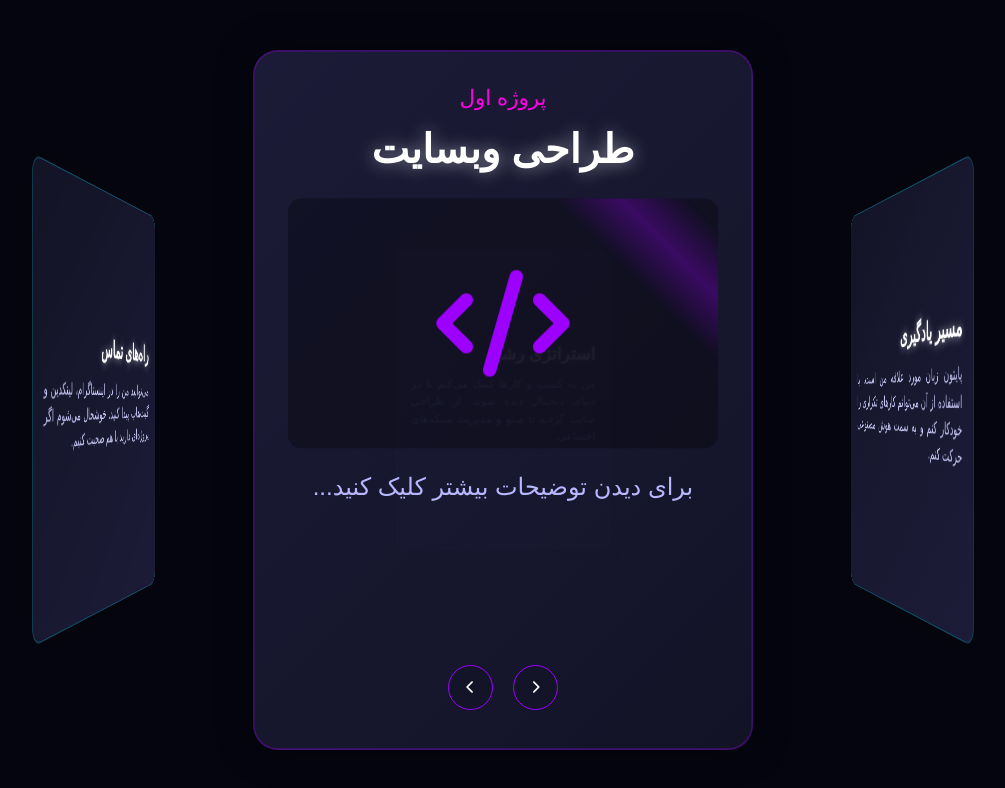
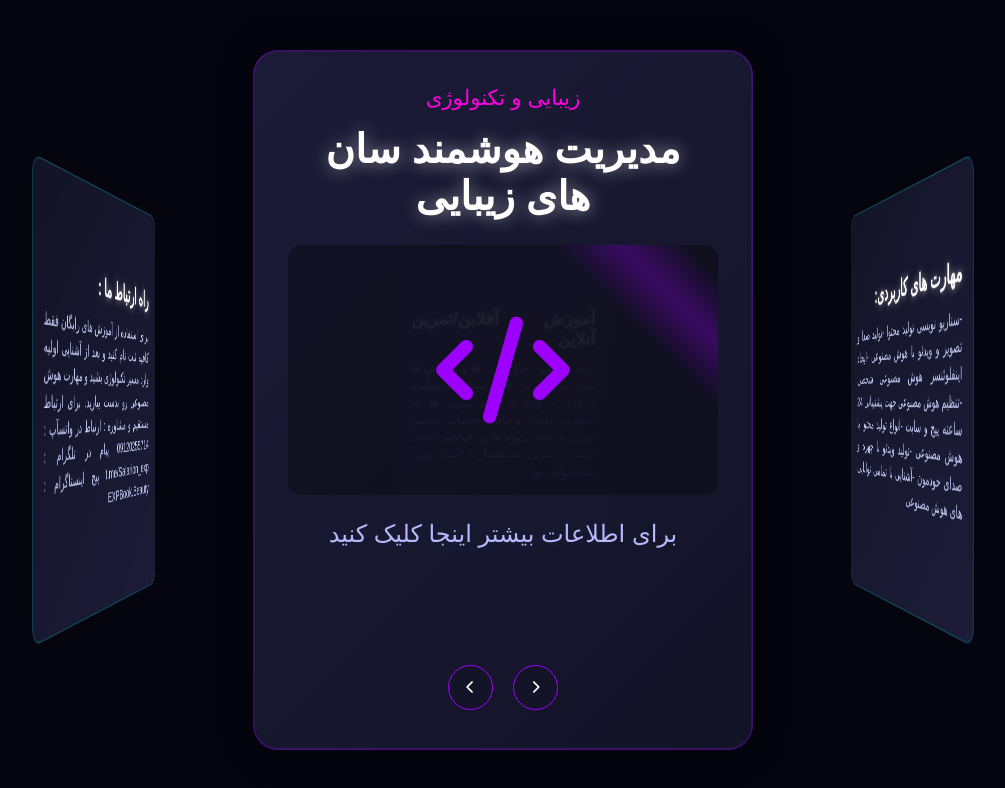
Before and after one commit to Salarion-ai/my-3d-site, a plain HTML site: page index.html in a window 1280 px wide. Shown: the whole page, without its empty margins (137-1142 px from the left). Drawn offline with Linux system fonts and the light colour scheme; a web font is replaced by a local one.

Commit message:
Update index.html

```diff
--- a/index.html
+++ b/index.html
@@ -143,17 +143,17 @@
           <div class="card-inner">
             <div class="card-front">
               <div class="card-content">
-                <div class="memory-date">پروژه اول</div>
-                <h3>طراحی وبسایت</h3> <div class="memory-image">
+                <div class="memory-date">زیبایی و تکنولوژی</div>
+                <h3>مدیریت هوشمند سان های زیبایی</h3> <div class="memory-image">
                   <i class="fa-solid fa-code"></i> <div class="glitch-effect"></div>
                 </div>
-                <p class="memory-preview">برای دیدن توضیحات بیشتر کلیک کنید...</p>
+                <p class="memory-preview">برای اطلاعات بیشتر اینجا کلیک کنید</p>
               </div>
             </div>
             <div class="card-back">
-              <h3>جزئیات پروژه</h3>
+              <h3>هوش مصنوعی دستیار شماست</h3>
               <p>
-                این اولین پروژه من بود که با عشق و علاقه انجام دادم. در این پروژه یاد گرفتم که چطور با HTML و CSS کار کنم و ایده‌هایم را به واقعیت تبدیل کنم.
+                با قدرت هوش مصنوعی بدون جلوی دوربین رفتن به بهترین شکل مهارتتون رو معرفی کنید و پاسخ دهی به پیامها و ویسها رو به هوش مصنوعی بسپارید و نهایی کردن فروش رو هم هوش مصنوعی براتون انجام میده
               </p>
             </div>
           </div>
@@ -163,19 +163,25 @@
           <div class="card-inner">
             <div class="card-front">
               <div class="card-content">
-                <div class="memory-date">مهارت‌ها</div>
-                <h3>برنامه‌نویسی پایتون</h3>
+                <div class="memory-date">EXPBook و مهارت شما</div>
+                <h3>تجربه شما در کنار هوش مصنوعی قابل کپی نیست</h3>
                 <div class="memory-image">
                   <i class="fa-brands fa-python"></i>
                   <div class="glitch-effect"></div>
                 </div>
-                <p class="memory-preview">دنیای داده‌ها و هوش مصنوعی...</p>
+                <p class="memory-preview">برای دیدن مهارت ها کلیک کنید</p>
               </div>
             </div>
             <div class="card-back">
-              <h3>مسیر یادگیری</h3>
+              <h3>مهارت های کاربردی:</h3>
               <p>
-                پایتون زبان مورد علاقه من است. با استفاده از آن می‌توانم کارهای تکراری را خودکار کنم و به سمت هوش مصنوعی حرکت کنم.
+                -سناریو نویسی تولید محتوا
+                -تولید صدا و تصویر و ویدئو با هوش مصنوعی
+                -ایجاد اینفلوئنسر هوش مصنوعی شخصی
+                -تنظیم هوش مصنوعی جهت پشتیبانی 24 ساعته پیج و سایت
+                -انواع تولید محتوا با هوش مصنوعی
+                -تولید ویدئو با چهره و صدای خودمون
+                -آشنایی با تمامی توانایی های هوش مصنوعی
               </p>
             </div>
           </div>
@@ -185,19 +191,21 @@
           <div class="card-inner">
             <div class="card-front">
               <div class="card-content">
-                <div class="memory-date">خدمات</div>
-                <h3>مشاوره دیجیتال</h3>
+                <div class="memory-date">کارگاه مهارت سازی</div>
+                <h3>دوره تخصصی هوش مصنوعی و زیبایی</h3>
                 <div class="memory-image">
                   <i class="fa-solid fa-rocket"></i>
                   <div class="glitch-effect"></div>
                 </div>
-                <p class="memory-preview">رشد کسب و کار شما...</p>
+                <p class="memory-preview">جهت شروع با آموزش رایگان کلیک کنید</p>
               </div>
             </div>
             <div class="card-back">
-              <h3>استراتژی رشد</h3>
+              <h3>آموزش آفلاین/تمرین آنلاین</h3>
               <p>
-                من به کسب و کارها کمک می‌کنم تا در دنیای دیجیتال دیده شوند. از طراحی سایت گرفته تا سئو و مدیریت شبکه‌های اجتماعی.
+                برای بررسی دقیق ابزار ها و آموزش ها پکیج آموزشی در اختیار شما قرار میگیره و قدم به قدم با انجام تمرین ها یاد میگیرید.
+                هفتگی و ماهانه جلسات مستمر تمرین و انجام پروژه ها رو خواهیم داشت
+                جلسات تمرین مستقیما با استاد دوره شما خواهد بود
               </p>
             </div>
           </div>
@@ -207,19 +215,23 @@
           <div class="card-inner">
             <div class="card-front">
               <div class="card-content">
-                <div class="memory-date">ارتباط با من</div>
-                <h3>شبکه‌های اجتماعی</h3>
+                <div class="memory-date">در ارتباط باشیم</div>
+                <h3>شروع آموزش رایگان</h3>
                 <div class="memory-image">
                   <i class="fa-solid fa-share-nodes"></i>
                   <div class="glitch-effect"></div>
                 </div>
-                <p class="memory-preview">همیشه آنلاین هستم...</p>
+                <p class="memory-preview">برای شروع مسیر کلیک کنید</p>
               </div>
             </div>
             <div class="card-back">
-              <h3>راه‌های تماس</h3>
+              <h3>راه ارتباط ما :</h3>
               <p>
-                می‌توانید من را در اینستاگرام، لینکدین و گیت‌هاب پیدا کنید. خوشحال می‌شوم اگر پروژه‌ای دارید با هم صحبت کنیم.
+                برای استفاده از آموزش های رایگان فقط کافیه ثبت نام کنید و بعد از آشنایی اولیه وارد مسیر تکنولوژی بشید و مهارت هوش مصنوعی رو بدست بیارید.
+                برای ارتباط مستقیم و مشاوره :
+                ارتباط در واتسآپ : 09120255714
+                پیام در تلگرام : t.me/Salarion_exp
+                پیج اینستاگرام : EXPBook.Beauty
               </p>
             </div>
           </div>
```
